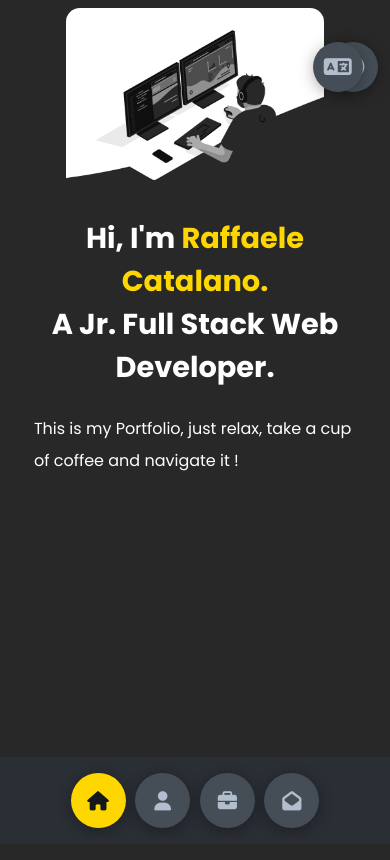
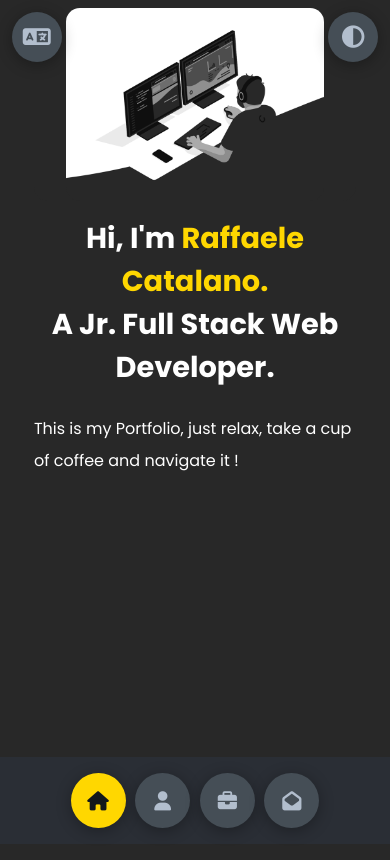
Before and after one commit to raffaele-catalano/rc-dev-portfolio, a plain HTML site: page index.html in a window 390 px wide. Drawn offline with Linux system fonts and the light colour scheme.

Commit message:
changed position of lang_btn for mobile view

```diff
--- a/styles/_media.scss
+++ b/styles/_media.scss
@@ -6,7 +6,14 @@
     header{
         padding: 0 !important;
     }
-    .theme-btn{
+    .theme-btn {
+        top: 1.4%;
+        width: 50px;
+        height: 50px;
+    }
+    .lang-btn {
+        top: 1.4%;
+        left: 3%;
         width: 50px;
         height: 50px;
     }
--- a/styles/styles.scss
+++ b/styles/styles.scss
@@ -123,6 +123,27 @@ section {
 .theme-btn {
     top: 5%;
     right: 3%;
+    width: 70px;
+    height: 70px;
+    border-radius: 50%;
+    background-color: var(--color-grey-4);
+    cursor: pointer;
+    position: fixed;
+    display: flex;
+    justify-content: center;
+    align-items: center;
+    box-shadow: 0 3px 15px rgba(0,0,0,.3);
+    transition: all .1s ease-in-out;
+    &:active{ transform: translateY(-3px); }
+    i{
+        font-size: 1.4rem;
+        color: var(--color-grey-2);
+        pointer-events: none;
+    }
+}
+.lang-btn {
+    top: 5%;
+    right: 7%;
     width: 70px;
     height: 70px;
     border-radius: 50%;
```
Also changed, not shown: styles/styles.css.
